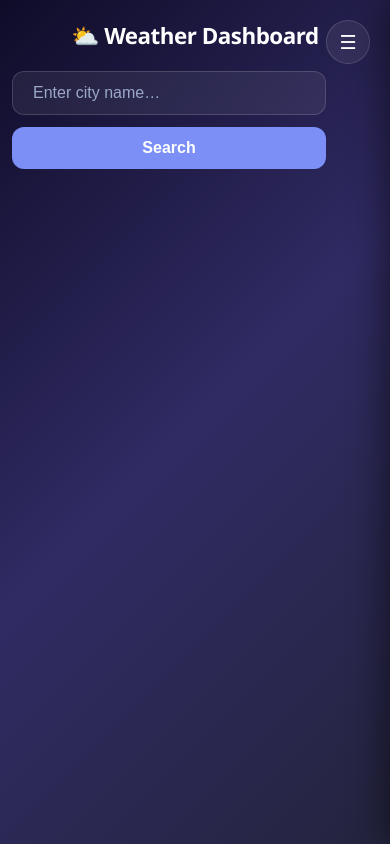
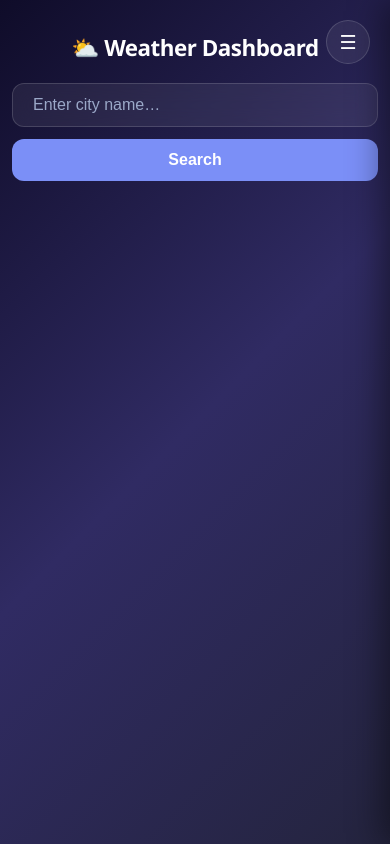
Before and after one commit to brychen420/open-meteo-weather-dashboard, a plain HTML site: page index.html in a window 390 px wide. Drawn offline with Linux system fonts and the light colour scheme.

Commit message:
fix: dark status bar, restore mobile safe-area padding, un-tilt search
Three issues from the latest device screenshot:
- White status bar: the 'default' style renders a light bar that clashes with
  the dark theme. Switch to 'black' (dark reserved bar, white text).
- Search box looked tilted: the .search-form padding-right hack indented the
  input unevenly in the mobile column layout. Remove it; instead pad/center the
  title so only it stays clear of the corner menu button.
- Root layout bug: the max-width:600px media query reset body padding with a
  shorthand, wiping out the safe-area top inset on phones. Restore per-side
  safe-area-aware padding in the media query.

Bump SW CACHE_VERSION to v5.

Co-Authored-By: Claude Opus 4.8 <noreply@anthropic.com>

```diff
--- a/index.html
+++ b/index.html
@@ -9,7 +9,7 @@
   <link rel="manifest" href="manifest.webmanifest" />
   <meta name="theme-color" content="#0f0c29" />
   <meta name="apple-mobile-web-app-capable" content="yes" />
-  <meta name="apple-mobile-web-app-status-bar-style" content="default" />
+  <meta name="apple-mobile-web-app-status-bar-style" content="black" />
   <meta name="apple-mobile-web-app-title" content="Weather" />
   <link rel="apple-touch-icon" href="icons/apple-touch-icon-180.png" />
 
--- a/style.css
+++ b/style.css
@@ -36,7 +36,7 @@ body {
   flex-direction: column;
   align-items: center;
   /* Respect iOS safe areas (notch / home indicator); insets are 0 on browsers
-     without them. With the `default` status-bar style iOS reserves the status
+     without them. With the `black` status-bar style iOS reserves the status
      bar itself, so the top padding only needs to clear the fixed menu button
      (44px tall at a 1.25rem offset → ~4rem bottom edge). */
   padding-top:    calc(3rem + env(safe-area-inset-top));
@@ -71,15 +71,15 @@ body {
   font-weight: 700;
   letter-spacing: -0.5px;
   color: var(--text-primary);
+  /* Keep the centered title clear of the fixed menu button in the corner. */
+  padding: 0 3rem;
+  text-align: center;
 }
 
 .search-form {
   display: flex;
   gap: 0.75rem;
   width: 100%;
-  /* Reserve room on the right so the input never slides under the fixed
-     menu button (44px wide at a 1.25rem offset). */
-  padding-right: calc(44px + 0.5rem + env(safe-area-inset-right));
 }
 
 .search-field {
@@ -559,7 +559,13 @@ body {
 
 @media (max-width: 600px) {
   body {
-    padding: 1.25rem 0.75rem 3rem;
+    /* Keep the safe-area-aware padding from the base rule; only tighten the
+       horizontal/bottom values for small screens. (A `padding` shorthand here
+       would wipe out the safe-area insets.) */
+    padding-top:    calc(2rem + env(safe-area-inset-top));
+    padding-right:  calc(0.75rem + env(safe-area-inset-right));
+    padding-bottom: calc(3rem + env(safe-area-inset-bottom));
+    padding-left:   calc(0.75rem + env(safe-area-inset-left));
   }
 
   .site-title {
--- a/sw.js
+++ b/sw.js
@@ -1,7 +1,7 @@
 'use strict';
 
 // Bump this whenever the cached shell assets change — old caches are purged on activate.
-const CACHE_VERSION = 'weather-dashboard-v4';
+const CACHE_VERSION = 'weather-dashboard-v5';
 
 // App shell: everything needed to launch offline. Relative paths so the
 // worker scope stays under the GitHub Pages sub-path.
```
